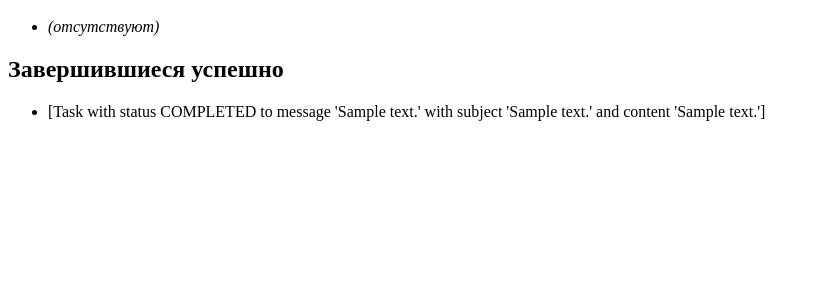
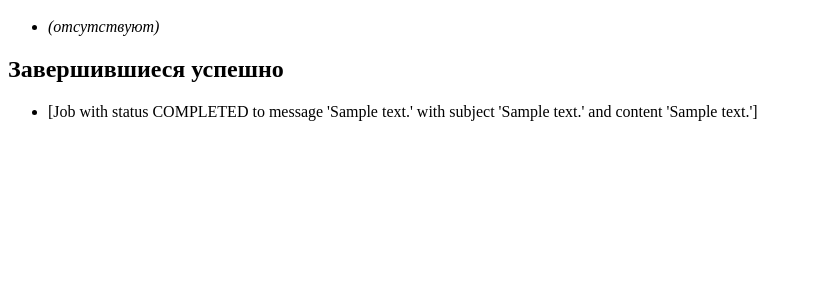
Before and after one commit to isgulkov/e-m-p, a Flask app: page / in a window 1280 px wide. Shown: the part 218-518 px from the top of the page, without its empty margins (0-819 px from the left). Run offline with Flask 2, Linux system fonts and the light colour scheme; tables that the repository leaves empty hold one stand-in row (values such as "Sample post").

Commit message:
Rename EmailTask into EmailJob everywhere
To avoid confusion with gcloud tasks

```diff
--- a/init_db.py
+++ b/init_db.py
@@ -1,5 +1,5 @@
 from database import Base, engine
-from models import EmailTask, Email
+from models import EmailJob, Email
 
 Base.metadata.drop_all(bind=engine)
 Base.metadata.create_all(bind=engine)
--- a/main.py
+++ b/main.py
@@ -4,7 +4,7 @@ from flask import Flask, render_template, redirect, request
 
 import config
 from forms import NewTaskForm
-from models import EmailTask
+from models import EmailJob
 from database import db_session
 
 from google.appengine.api.taskqueue import Queue, Task
@@ -19,21 +19,21 @@ app.secret_key = config.SECRET_KEY
 
 @app.route('/')
 def hello():
-    tasks_scheduled = EmailTask.query.filter(EmailTask.status=='SCHEDULED')
-    tasks_in_progress = EmailTask.query.filter(EmailTask.status=='IN_PROGRESS')
-    tasks_failed = EmailTask.query.filter(EmailTask.status=='FAILED')
-    tasks_completed = EmailTask.query.filter(EmailTask.status=='COMPLETED')
+    jobs_scheduled = EmailJob.query.filter(EmailJob.status == 'SCHEDULED')
+    jobs_in_progress = EmailJob.query.filter(EmailJob.status == 'IN_PROGRESS')
+    jobs_failed = EmailJob.query.filter(EmailJob.status == 'FAILED')
+    jobs_completed = EmailJob.query.filter(EmailJob.status == 'COMPLETED')
 
     return render_template(
         'index.html',
-        tasks_scheduled=tasks_scheduled,
-        tasks_in_progress=tasks_in_progress,
-        tasks_failed=tasks_failed,
-        tasks_completed=tasks_completed
+        jobs_scheduled=jobs_scheduled,
+        jobs_in_progress=jobs_in_progress,
+        jobs_failed=jobs_failed,
+        jobs_completed=jobs_completed
     )
 
 
-@app.route('/new_task', methods=('GET', 'POST', ))
+@app.route('/new_job', methods=('GET', 'POST', ))
 def new_task():
     form = NewTaskForm()
 
@@ -42,27 +42,28 @@ def new_task():
         message_subject = form.message_subject.data
         message_content = form.message_content.data
 
-        new_task = EmailTask(
+        new_job = EmailJob(
             dest_address=dest_address,
             message_subject=message_subject,
             message_content=message_content
         )
 
-        db_session.add(new_task)
+        db_session.add(new_job)
 
-        enqueue_send_task(dest_address, message_subject, message_content)
+        db_session.commit()
 
-        db_session.commit() # Db-commit after gcloud task is enqueued
+        enqueue_send_task(new_job.id, dest_address, message_subject, message_content)
 
         return redirect('/', code=302)
 
-    return render_template('new_task.html', form=form)
+    return render_template('new_job.html', form=form)
 
 
-def enqueue_send_task(dest_address, message_subject="", message_content=""):
+def enqueue_send_task(job_id, dest_address, message_subject="", message_content=""):
     Task(
         url='/_handle_send',
         params={
+            'job_id': job_id,
             'dest_address': dest_address,
             'message_subject': message_subject,
             'message_content': message_content
--- a/models.py
+++ b/models.py
@@ -13,7 +13,7 @@ def trunc_content(s):
     return s
 
 
-class EmailTask(Base):
+class EmailJob(Base):
     __tablename__ = 'emailtasks'
 
     id = Column(Integer, primary_key=True)
@@ -25,10 +25,10 @@ class EmailTask(Base):
 
     status = Column(Enum('SCHEDULED', 'IN_PROGRESS', 'FAILED', 'COMPLETED', name='emailtask_status'), default='SCHEDULED')
 
-    emails = relationship('Email', backref='task')
+    emails = relationship('Email', backref='job')
 
     def __repr__(self):
-        return "[Task with status %s to message '%s' with subject '%s' and content '%s']" % (
+        return "[Job with status %s to message '%s' with subject '%s' and content '%s']" % (
             self.status,
             self.dest_address,
             self.message_subject,
@@ -45,11 +45,11 @@ class Email(Base):
     subject = Column(Text)
     content = Column(Text)
 
-    status = Column(Enum('SCHEDULED', 'SENT', 'OPENED', 'SPAM', name='email_status'), default='SCHEDULED')
+    status = Column(Enum('SENT', 'OPENED', 'SPAM', name='email_status'), default='SCHEDULED')
 
     sent_date = Column(DateTime)
 
-    task_id = Column(Integer, ForeignKey(EmailTask.id))
+    task_id = Column(Integer, ForeignKey(EmailJob.id))
 
     def __repr__(self):
 
--- a/templates/index.html
+++ b/templates/index.html
@@ -5,10 +5,10 @@
     <title>Задачи</title>
 </head>
 <body>
-    <h2>В процессе <a href="new_task">[добавить]</a></h2>
+    <h2>В процессе <a href="new_job">[добавить]</a></h2>
     <ul>
-        {% for task in tasks_scheduled %}
-            <li>{{ task }}</li>
+        {% for job in jobs_scheduled %}
+            <li>{{ job }}</li>
         {% else %}
             <li><em>(отсутствуют)</em></li>
         {% endfor %}
@@ -16,8 +16,8 @@
 
     <h2>Сообщения отправлены</h2>
     <ul>
-        {% for task in tasks_in_progress %}
-            <li>{{ task }}</li>
+        {% for job in jobs_in_progress %}
+            <li>{{ job }}</li>
         {% else %}
             <li><em>(отсутствуют)</em></li>
         {% endfor %}
@@ -25,8 +25,8 @@
 
     <h2>Завершившиеся с ошибкой</h2>
     <ul>
-        {% for task in tasks_failed %}
-            <li>{{ task }}</li>
+        {% for job in jobs_failed %}
+            <li>{{ job }}</li>
         {% else %}
             <li><em>(отсутствуют)</em></li>
         {% endfor %}
@@ -34,8 +34,8 @@
 
     <h2>Завершившиеся успешно</h2>
     <ul>
-        {% for task in tasks_completed %}
-            <li>{{ task }}</li>
+        {% for job in jobs_completed %}
+            <li>{{ job }}</li>
         {% else %}
             <li><em>(отсутствуют)</em></li>
         {% endfor %}
```
Also changed, not shown: templates/new_job.html (renamed from templates/new_task.html).
